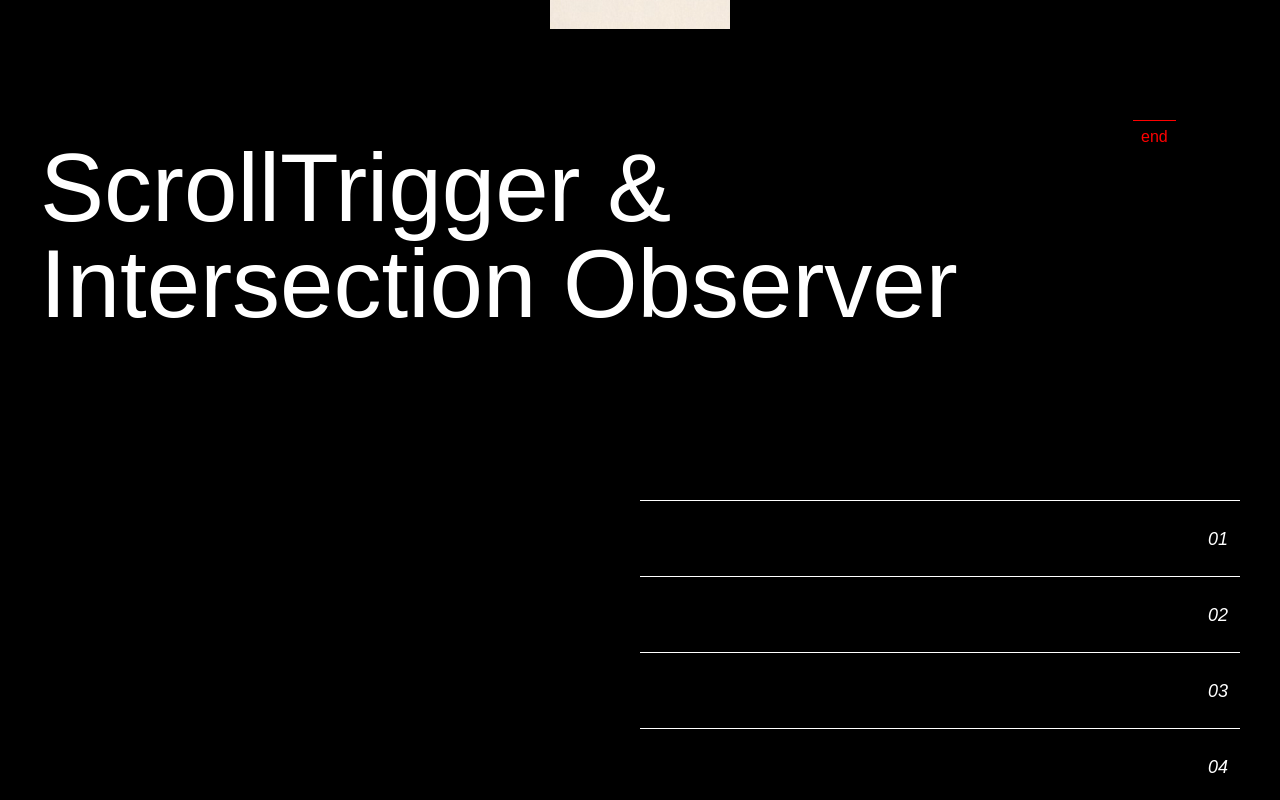
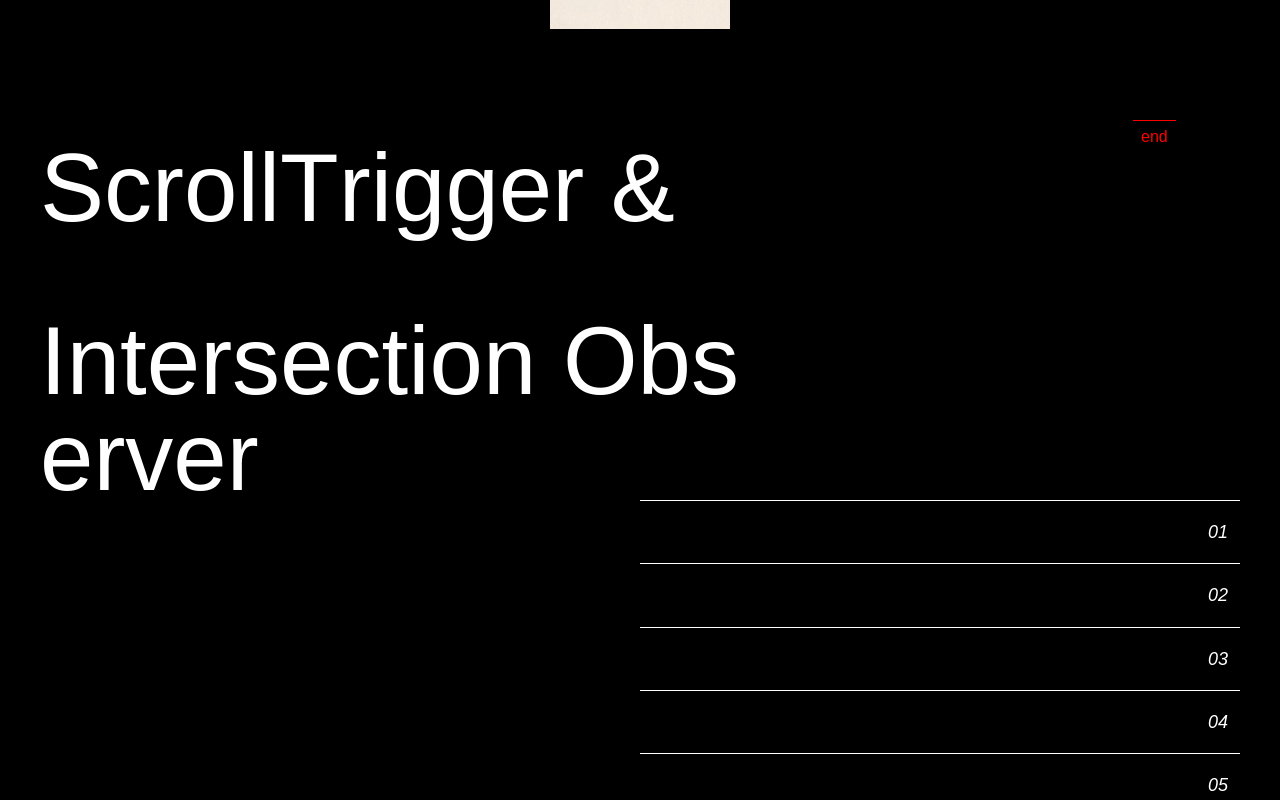
Before and after one commit to abdullatufail/locomotive-scroll-demo, a Next.js app: page / in a window 1280 px wide. Shown: the part 2680-3480 px from the top of the page. Built offline with nearby package versions, Linux system fonts and the light colour scheme; a web font is replaced by a local one.

Commit message:
text-reveal

```diff
--- a/animations/TextReveal.tsx
+++ b/animations/TextReveal.tsx
@@ -1,9 +1,66 @@
-import React from 'react'
+import { useGSAP } from "@gsap/react";
+import gsap from "gsap";
+import React, { useRef } from "react";
 
-const TextReveal = ({children}) => {
+const TextReveal = ({ className, children, rootRef }) => {
+  const targetRef = useRef(null);
+
+  // Ensure children is a string before splitting
+  const text = typeof children === 'string' ? children : children?.toString() || '';
+  const letters = text.split("");
+
+  useGSAP(() => {
+    const target = targetRef.current;
+    const root = rootRef?.current;
+    if (!target) return;
+
+    // Set initial state for all letter spans
+    gsap.set(target.children, {
+      y: 200,
+      opacity: 0,
+    });
+
+    const observer = new IntersectionObserver(
+      (entries) => {
+        entries.forEach((entry) => {
+          if (entry.isIntersecting) {
+            gsap.to(target.children, {
+              y: 0,
+              duration: 0.5,
+              opacity: 1,
+              ease: "power2.out",
+              stagger: 0.01, // Animate letters one by one
+            });
+          }
+
+        });
+      },
+      {
+        root: root,
+        rootMargin: "90px",
+        threshold: 0.5,
+      }
+    );
+
+    // Observe the parent container, not the children
+    observer.observe(target);
+
+    return () => {
+      observer.unobserve(target);
+    };
+  }, [rootRef, letters.length]); // Add letters.length to dependencies
+
   return (
-    <div>{children}</div>
-  )
-}
+    <div className={className}>
+      <h1 className="h-full w-full" ref={targetRef}>
+        {letters.map((letter, index) => (
+          <span key={index} className="inline-block">
+            {letter === ' ' ? '\u00A0' : letter}
+          </span>
+        ))}
+      </h1>
+    </div>
+  );
+};
 
-export default TextReveal
+export default TextReveal;
--- a/components/SecondSection.tsx
+++ b/components/SecondSection.tsx
@@ -5,12 +5,14 @@
 import gsap from "gsap";
 import Image from "next/image";
 import React, { useEffect, useRef, useState } from "react";
+import ThirdSection from "./ThirdSection";
 
 const SecondSection = () => {
   const [hoveredIndex, setHoveredIndex] = useState<number | null>(null);
   const flwRef = useRef(null);
   const containerRef = useRef(null);
   const cardsRef = useRef([]);
+  const rootRef = useRef(null);
 
   useGSAP(() => {
     const follower = flwRef.current;
@@ -53,15 +55,16 @@
   }, [hoveredIndex]);
 
   return (
-    <div className="cont w-full h-[100vh] flex flex-col px-10 justify-between pb-10 relative">
+    <>
+    <div ref={rootRef} className="cont w-full h-[100vh] flex flex-col px-10 justify-between pb-10 relative">
       <h1
         data-scroll-offset="300"
         className="font-perfectly-nineties text-8xl mt-5"
       >
-        <TextReveal>
-          ScrollTrigger & <br />
-          Intersection Observer{" "}
-        </TextReveal>
+        <TextReveal className = {"w-[60%] h-[60%] "} rootRef={rootRef}>
+          ScrollTrigger & </TextReveal>
+        <TextReveal className = {"w-[60%] h-[60%] "} rootRef={rootRef}>Intersection Observer </TextReveal>
+
       </h1>
       <div className="flex h-[50%] w-full">
         <div className="w-1/2"></div>
@@ -71,7 +74,7 @@
               <div
                 key={i}
                 className={cn(
-                  "text-white h-1/5 w-full relative font-perfectly-nineties italic text-3xl flex justify-between items-center px-3 cursor-pointer z-[70]",
+                  "text-white h-1/6 w-full relative font-perfectly-nineties italic text-3xl flex justify-between items-center px-3 cursor-pointer z-[70]",
                   i === 4 ? "border-b-[1px] border-t-[1px]" : "border-t-[1px]"
                 )}
                 onClick={() => {
@@ -121,6 +124,8 @@
         )}
       </div>
     </div>
+        <ThirdSection />
+    </>
   );
 };
 
--- /dev/null
+++ b/components/ThirdSection.tsx
@@ -0,0 +1,11 @@
+import React from 'react'
+
+const ThirdSection = () => {
+  return (
+    <div className='h-[100vh] w-full bg-white'>
+
+    </div>
+  )
+}
+
+export default ThirdSection
```
